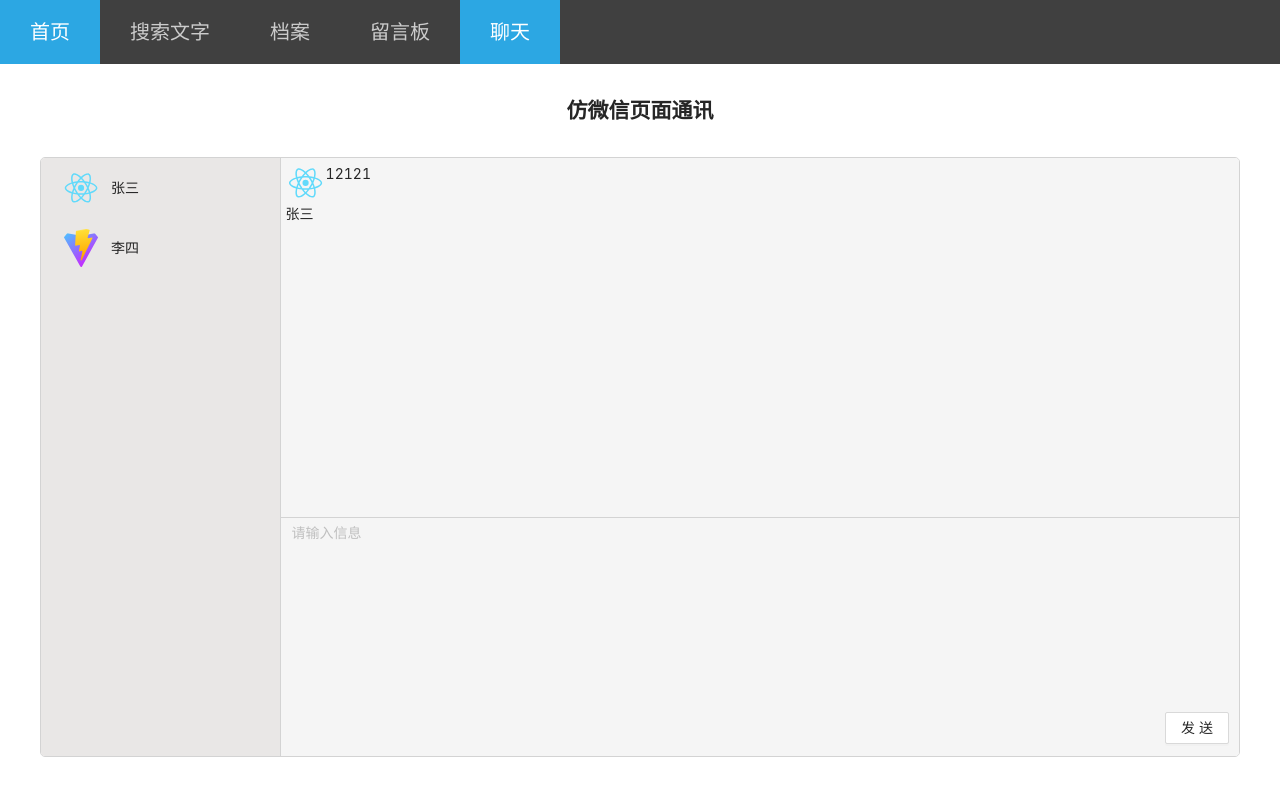
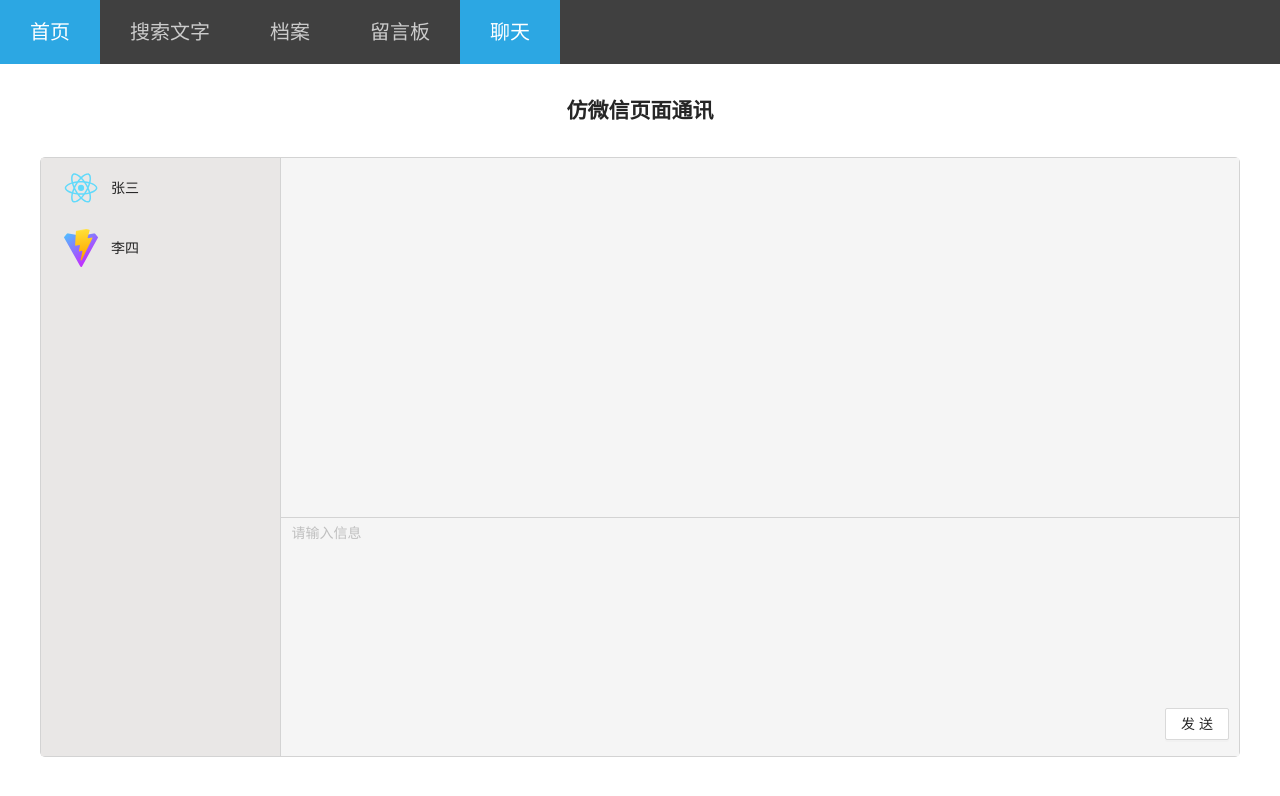
Before and after one commit to GitHubYX1/vite-react-ts, a React (Vite) app: page /chat in a window 1280 px wide. Shown: the top 796 px of the page. Built offline with nearby package versions, Linux system fonts and the light colour scheme.

Commit message:
完善聊天系统

```diff
--- a/src/pages/chat/chatCss.ts
+++ b/src/pages/chat/chatCss.ts
@@ -13,12 +13,42 @@ export const ChatData = styled.div`
     height: 600px;
     border: 1px solid #d3d3d3;
     border-radius: 5px;
-    overflow: hidden;
+    .dialogue-time {
+      text-align: center;
+      span {
+        background: #dadada;
+        color: #fff;
+        border-radius: 2px;
+        padding: 0 5px;
+        font-size: 14px;
+      }
+    }
     .chat-right {
       width: 80%;
       height: 100%;
       float: right;
       background: #f5f5f5;
+      .chat-dialogue {
+        height: 60%;
+        overflow-x: hidden;
+        overflow-y: scroll;
+        /* 设置滚动条的样式 */
+        ::-webkit-scrollbar {
+          width: 3px;
+          height: 3px;
+        }
+
+        /* 滚动槽 */
+        ::-webkit-scrollbar-track {
+          border-radius: 10px;
+        }
+
+        /* 滚动条滑块 */
+        ::-webkit-scrollbar-thumb {
+          border-radius: 10px;
+          background: rgba(0, 0, 0, 0.1);
+        }
+      }
     }
   }
 `;
@@ -48,16 +78,59 @@ export const ChatList = styled.div`
 // 对话框
 export const DialogueBox = styled.div`
   width: 100%;
-  height: 60%;
-  overflow-x: hidden;
-  overflow-y: scroll;
-  ::-webkit-scrollbar {
-    width: 3px;
-    height: 3px;
-  }
-  .chat-item {
+
+  .dialogue-item {
     padding: 5px;
-    display: flex;
+    .dialogue-user {
+      margin-top: 10px;
+    }
+    .dialogue-data {
+      padding: 0 10px;
+    }
+    .dialogue-name {
+      color: #b2b2b2;
+      font-size: 14px;
+    }
+
+    .dialogue-content {
+      padding: 5px 10px;
+      border-radius: 4px;
+      max-width: 500px;
+      position: relative;
+      white-space: pre-wrap;
+      &:before {
+        content: "";
+        position: absolute;
+      }
+    }
+    .dialogue-right {
+      display: flex;
+      justify-content: flex-end;
+      .dialogue-name {
+        text-align: right;
+      }
+      .dialogue-content {
+        background: #95ec69;
+        &:before {
+          border-top: 7px solid transparent !important;
+          border-bottom: 7px solid transparent !important;
+          border-left: 7px solid #95ec69 !important;
+          right: -6px !important;
+        }
+      }
+    }
+    .dialogue-left {
+      display: flex;
+      .dialogue-content {
+        background: #fff;
+        &:before {
+          border-top: 7px solid transparent !important;
+          border-bottom: 7px solid transparent !important;
+          border-right: 7px solid #fff !important;
+          left: -6px !important;
+        }
+      }
+    }
   }
 `;
 
--- a/src/pages/chat/components/dialogue.tsx
+++ b/src/pages/chat/components/dialogue.tsx
@@ -1,4 +1,4 @@
-import { memo, useState } from "react";
+import { memo, useRef, useEffect } from "react";
 import { DialogueBox } from "../chatCss";
 import { chatType } from "../../../types";
 import { Avatar } from "antd";
@@ -9,15 +9,61 @@ interface dialogueType {
 }
 
 export default memo(function Dialogue(props: dialogueType) {
+  const offTime = (value: number) => {
+    var date = new Date(value);
+    var Y = date.getFullYear() + "-";
+    var M =
+      (date.getMonth() + 1 < 10
+        ? "0" + (date.getMonth() + 1)
+        : date.getMonth() + 1) + "-";
+    var D = date.getDate() < 10 ? "0" + date.getDate() : date.getDate();
+    var h =
+      (date.getHours() < 10 ? "0" + date.getHours() : date.getHours()) + ":";
+    var m =
+      date.getMinutes() < 10 ? "0" + date.getMinutes() : date.getMinutes();
+    let dt = new Date();
+    let current = dt.getFullYear() + "-" + dt.getMonth() + "-" + dt.getDate();
+    let system =
+      date.getFullYear() + "-" + date.getMonth() + "-" + date.getDate();
+    if (current == system) {
+      return h + m;
+    } else {
+      return Y + M + D;
+    }
+  };
   return (
     <DialogueBox>
       {props.chat.map((item) => (
-        <div key={item.id} className="chat-item">
-          <div className="chat-user">
-            <Avatar src={item.userAvatar} size={40}></Avatar>
-            <div className="user-text">{item.userName}</div>
-          </div>
-          <div className="chat-text">{item.text}</div>
+        <div key={item.id} className="dialogue-item">
+          {item.lastTime ? (
+            <div className="dialogue-time">
+              <span>{offTime(Number(item.lastTime))}</span>
+            </div>
+          ) : (
+            ""
+          )}
+
+          {item.userId == props.id ? (
+            <div className="dialogue-right">
+              <div className="dialogue-data">
+                <div className="dialogue-name">{item.userName}</div>
+                <div className="dialogue-content">{item.text}</div>
+              </div>
+              <div className="dialogue-user">
+                <Avatar src={item.userAvatar} size={40}></Avatar>
+              </div>
+            </div>
+          ) : (
+            <div className="dialogue-left">
+              <div className="dialogue-user">
+                <Avatar src={item.userAvatar} size={40}></Avatar>
+              </div>
+              <div className="dialogue-data">
+                <div className="dialogue-name">{item.userName}</div>
+                <div className="dialogue-content">{item.text}</div>
+              </div>
+            </div>
+          )}
         </div>
       ))}
     </DialogueBox>
--- a/src/pages/chat/components/inputIndex.tsx
+++ b/src/pages/chat/components/inputIndex.tsx
@@ -3,7 +3,6 @@ import { InputBox } from "../chatCss";
 import { Input, Button, message } from "antd";
 import { chatUser } from "../../../common/local-data";
 import shortId from "shortid";
-import { chatType } from "../../../types";
 
 const { TextArea } = Input;
 
@@ -19,9 +18,10 @@ export default memo(function InputIndex(props: inputType) {
     if (!props.id) {
       return message.info("请选择账号！");
     }
-    if (!discuss) {
+    if (!discuss || !discuss.replace(/\s+/g, "")) {
       return message.info("请输入信息！");
     }
+    console.log("打印输入文本", discuss.replace(/\s+/g, ""));
     let user = chatUser.find((item) => item.id == props.id);
     props.sendData({
       id: shortId.generate(),
@@ -30,6 +30,7 @@ export default memo(function InputIndex(props: inputType) {
       userAvatar: user?.avatar,
       text: discuss,
       time: new Date().getTime(),
+      lastTime: "",
     });
     discussState("");
   };
@@ -38,7 +39,7 @@ export default memo(function InputIndex(props: inputType) {
       <TextArea
         placeholder="请输入信息"
         value={discuss}
-        autoSize={{ minRows: 8 }}
+        style={{ height: 180 }}
         bordered={false}
         onChange={(e) => discussState(e.target.value)}
       />
--- a/src/pages/chat/index.tsx
+++ b/src/pages/chat/index.tsx
@@ -1,27 +1,29 @@
-import { memo, useState } from "react";
+import { memo, useState, useRef } from "react";
 import UserList from "./components/userList";
 import Dialogue from "./components/dialogue";
 import InputIndex from "./components/inputIndex";
 import { ChatData } from "./chatCss";
 import { chatStore } from "../../redux";
 import { chatType } from "../../types";
+import { ADD } from "../../common/constant";
 
 export default memo(function Chat() {
   const [useId, useIdState] = useState("");
-  const [chat, chatState] = useState<chatType[]>([
-    {
-      id: "ieLJQt9vm",
-      text: "12121",
-      time: 1649238559344,
-      userAvatar: "../src/logo.svg",
-      userId: "NQJF97stN",
-      userName: "张三",
-    },
-  ]);
+  const [chat, chatState] = useState<chatType[]>(chatStore.getState());
+  const dialogueData = useRef<HTMLDivElement | null>(null);
   //获取输入框的数据
   const sendData = (e: chatType) => {
-    console.log("打印对话数据", e);
-    chatState([...chat, e]);
+    if (chat.length) {
+      let time = chat[chat.length - 1].time;
+      if (Number(e.time) - Number(time) > 5 * 60 * 1000) e.lastTime = time;
+    }
+    chatStore.dispatch({ type: ADD, data: e });
+    chatState(chatStore.getState());
+    setTimeout(() => {
+      let child = document.getElementsByClassName("dialogue-list")[0];
+      if (dialogueData.current)
+        dialogueData.current.scrollTop = child.clientHeight;
+    }, 400);
   };
   return (
     <ChatData>
@@ -29,7 +31,14 @@ export default memo(function Chat() {
       <div className="chat-box">
         <UserList id={useId} idClick={(id: string) => useIdState(id)} />
         <div className="chat-right">
-          <Dialogue id={useId} chat={chat}></Dialogue>
+          <div
+            className="chat-dialogue"
+            ref={(el) => (dialogueData.current = el)}
+          >
+            <div className="dialogue-list">
+              <Dialogue id={useId} chat={chat}></Dialogue>
+            </div>
+          </div>
           <InputIndex id={useId} sendData={sendData}></InputIndex>
         </div>
       </div>
--- a/src/types/index.d.ts
+++ b/src/types/index.d.ts
@@ -39,6 +39,7 @@ export declare type messageType = {
   agree: number;
 };
 
+export declare type LastType = number | "";
 // 聊天
 export declare type chatType = {
   id: string;
@@ -46,5 +47,6 @@ export declare type chatType = {
   userName: string;
   userAvatar: string;
   text: string;
-  time: string | number;
+  time: number;
+  lastTime: LastType;
 };
```
Also changed, not shown: 1 other file (tests, documents, lock files or other folders).
